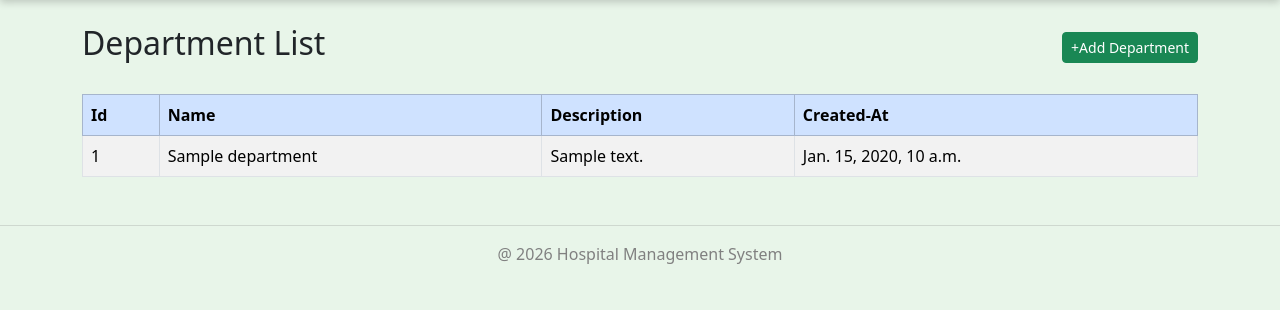
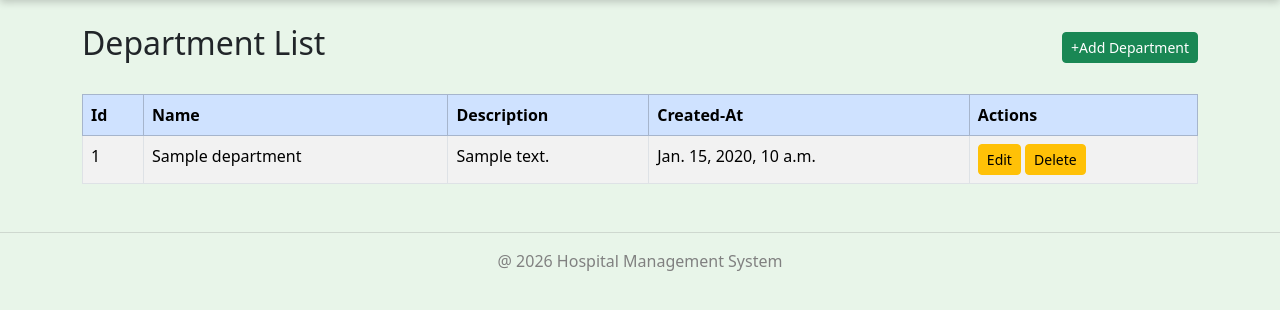
Before and after one commit to prashanttiwaricodes/Hospital-Management-System, a Django app: page /departments/ in a window 1280 px wide. Shown: the part 62-372 px from the top of the page. Run offline with Django 5.2, Linux system fonts and the light colour scheme; tables that the repository leaves empty hold one stand-in row (values such as "Sample post").

Commit message:
successfully completed Department Module with edit and delete features too

```diff
--- a/departments/urls.py
+++ b/departments/urls.py
@@ -4,4 +4,6 @@ from . import views
 urlpatterns=[
     path("",views.department_list,name="department_list"),
     path("add/",views.department_add,name="department_add"),
+    path("edit/<int:pk>/",views.department_edit,name="department_edit"),
+    path("delete/<int:pk>/",views.department_delete,name="department_delete"),
 ]
--- a/departments/views.py
+++ b/departments/views.py
@@ -1,4 +1,4 @@
-from django.shortcuts import render, redirect
+from django.shortcuts import render, redirect, get_object_or_404
 from .models import Department
 from .forms import DepartmentForm
 
@@ -22,3 +22,26 @@ def department_add(request):
     else:
         form=DepartmentForm()
     return render(request,"Department/department_form.html",{"form":form})
+
+
+
+
+def department_edit(request,pk):
+    department=get_object_or_404(Department,pk=pk)
+    if request.method=="POST":
+        form=DepartmentForm(request.POST,instance=department)
+        if form.is_valid():
+            form.save()
+            return redirect("department_list")
+    else:
+        form=DepartmentForm(instance=department)
+    return render(request,"Department/department_form.html",{"form":form})
+
+
+
+def department_delete(request,pk):
+    department=get_object_or_404(Department,pk=pk)
+    if request.method=="POST":
+        department.delete()
+        return redirect("department_list")
+    return render(request,"Department/department_confirm_delete.html",{"department":department})
--- a/templates/Department/department_list.html
+++ b/templates/Department/department_list.html
@@ -15,6 +15,7 @@ Department
             <th>Name</th>
             <th>Description</th>
             <th>Created-At</th>
+            <th>Actions</th>
         </tr>
     </thead>
     <tbody>
@@ -24,6 +25,12 @@ Department
             <td>{{department.name}}</td>
             <td>{{department.description}}</td>
             <td>{{department.created_at}}</td>
+            <td>
+                <a href="{% url 'department_edit' department.pk %}" class="btn btn-warning btn-sm">Edit</a>
+
+
+                <a href="{% url 'department_delete' department.pk %}" class="btn btn-warning btn-sm">Delete</a>
+            </td>
         </tr>
         {% empty %}
         <tr>
```
Also changed, not shown: templates/Department/department_confirm_delete.html (added, +14 -0 lines).
